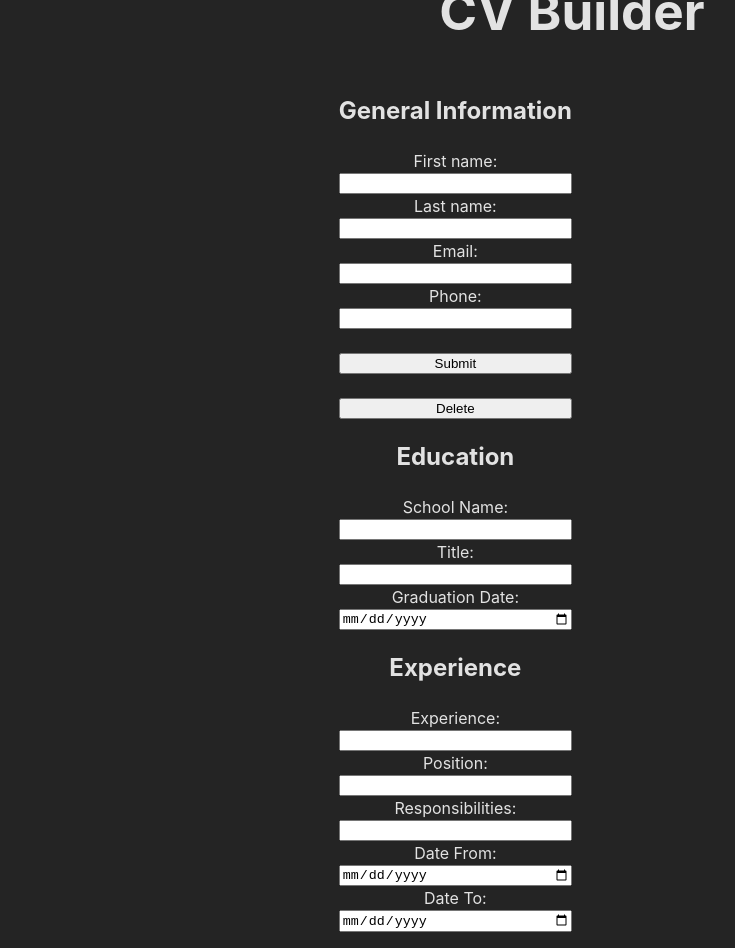
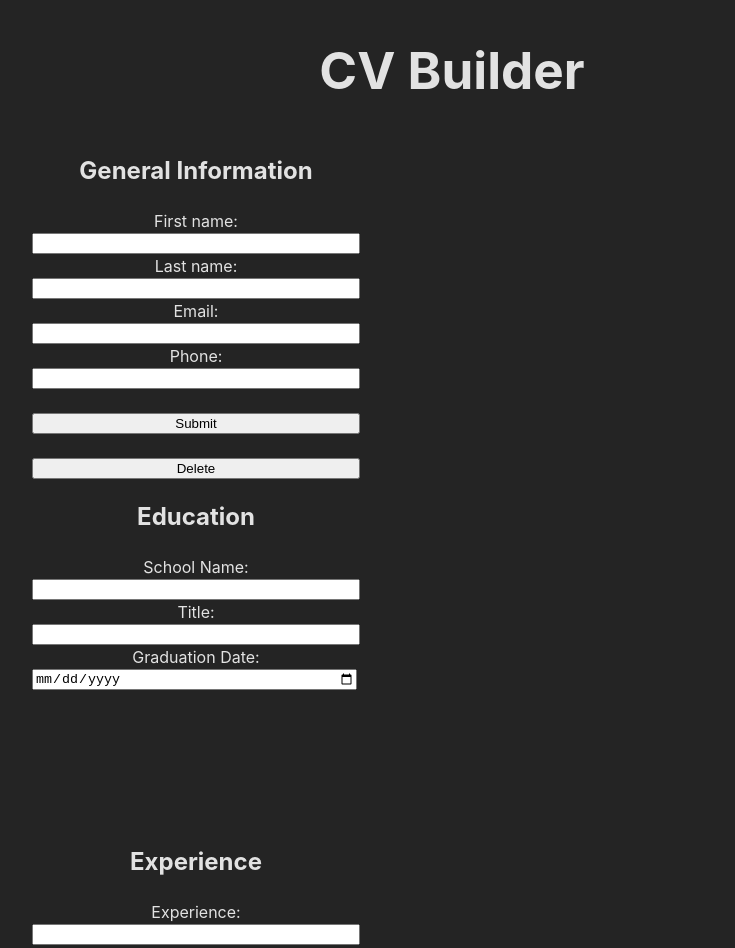
Before and after one commit to jonorl/cv-application, a React (Vite) app: page / in a window 1280 px wide. Shown: the top 948 px of the page, without its empty margins (68-803 px from the left). Built offline with nearby package versions, Linux system fonts and the light colour scheme.

Commit message:
Feat: Delete button working on General

```diff
--- a/src/components/General.jsx
+++ b/src/components/General.jsx
@@ -8,12 +8,18 @@ export default function General({ generalInfo, setGeneralInfo }) {
     }));
   };
 
+  const handleDelete = (fname, lname, email, phone) => {
+    setGeneralInfo(prev => ({
+      ...prev,
+      [fname]: "",
+      [lname]: "",
+      [email]: "",
+      [phone]: "",
+    }));
+  };
+
   const submitGeneral = () => {
     // Submit??
-  };
-
-  const deleteGeneral = () => {
-    // Delete??
   };
 
   return (
@@ -50,7 +56,7 @@ export default function General({ generalInfo, setGeneralInfo }) {
 
       <button className="submit-general" onClick={submitGeneral}>Submit</button>
 
-      <button className="delete-general" onClick={deleteGeneral}>Delete</button>
+      <button className="delete-general" onClick={() => handleDelete('fname', 'lname', 'email', 'phone')}>Delete</button>
 
     </div>
   );
--- a/src/components/Preview.jsx
+++ b/src/components/Preview.jsx
@@ -1,7 +1,6 @@
 import '../styles/Preview.css'
 
 export default function Preview({ generalInfo }) {
-    console.log("Preview generalInfo:", generalInfo);
     return <div className="preview">
         <h1>{generalInfo.fname} {generalInfo.lname}</h1>
         <h2>{generalInfo.email}</h2>
--- a/src/styles/App.css
+++ b/src/styles/App.css
@@ -1,14 +1,11 @@
 #root {
-  max-width: 80vw;
-  height: 100vh;
-  margin: 0 auto;
-  padding: 2rem;
   text-align: center;
 
   justify-content: center;
   align-content: center;
   display: grid;
   grid-auto-flow: column;
+  width: 80vw;
   grid-template-columns: 1fr 1fr;
   grid-template-rows: 0.2fr 1fr 1fr 1fr;
 }
@@ -16,6 +13,8 @@
 body {
 display: flex;
 flex-direction: column;
+justify-content: center;
+
 }
 
 h1 {
@@ -32,6 +31,8 @@ h1 {
   align-content: center;
   display: flex;
   flex-direction: column;
+  max-width: 50vw;
+  justify-self: center;
 }
 
 .education {
@@ -40,18 +41,25 @@ h1 {
   align-content: center;
   display: flex;
   flex-direction: column;
+  max-width: 50vw;
+  justify-self: center;
 }
 
 .experience {
   grid-column: 1;
   grid-row: 4;
-  align-content: center;
   display: flex;
   flex-direction: column;
+  max-width: 50vw;
+  justify-self: center;
 }
 
 .preview {
   grid-column: 2;
   grid-row: 2 / span 3;
-  align-content: center;
+  justify-self: center;
 }
+
+input {
+  width: 25vw;
+}
```
